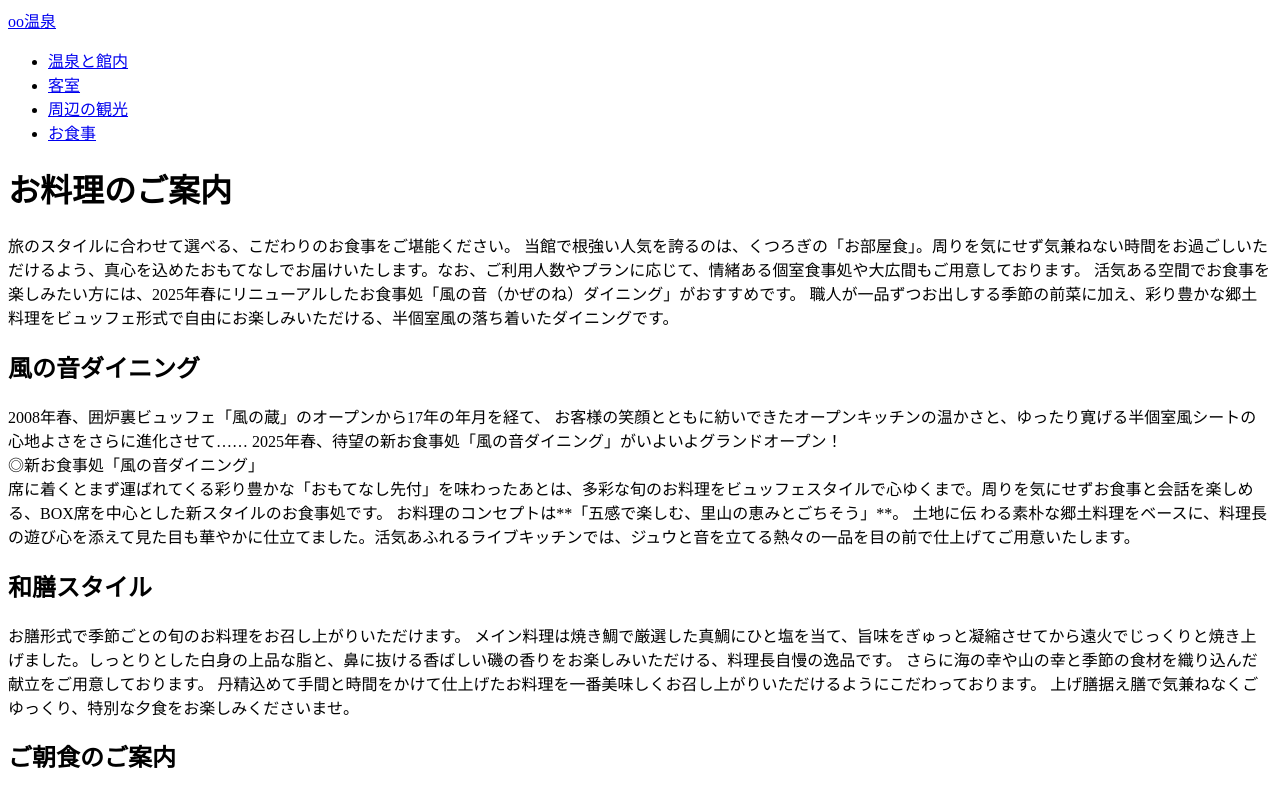
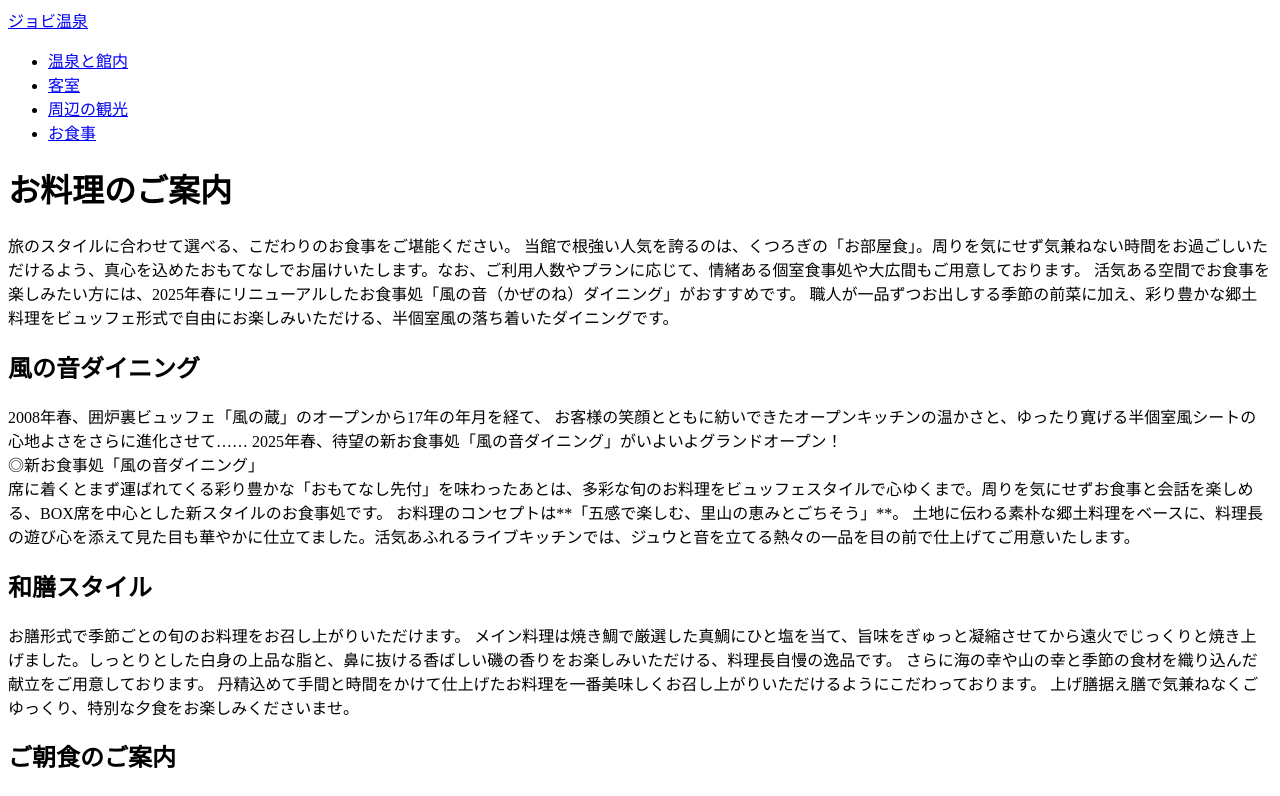
Before and after one commit to hayqto/team-hotel, a plain HTML site: page meals.html in a window 1280 px wide. Shown: the top 796 px of the page. Drawn offline with Linux system fonts and the light colour scheme; files that its build step writes are made by us from their sources.

Commit message:
タイトルをジョビ温泉に変更

```diff
--- a/meals.html
+++ b/meals.html
@@ -5,13 +5,13 @@
     <meta charset="UTF-8">
     <meta name="viewport" content="width=device-width, initial-scale=1.0">
     <link rel="stylesheet" href="./css/style.css">
-    <title>〇〇温泉</title>
+    <title>ジョビ温泉</title>
 </head>
 
 <body>
     <header class="onsen-header">
         <div class="header-inner">
-            <a href="index.html" class="site-title">oo温泉</a>
+            <a href="index.html" class="site-title">ジョビ温泉</a>
             <nav class="onsen-nav">
                 <ul>
                     <li><a href="onsen.html">温泉と館内</a></li>
@@ -37,8 +37,7 @@
             ◎新お食事処「風の音ダイニング」<br>
             席に着くとまず運ばれてくる彩り豊かな「おもてなし先付」を味わったあとは、多彩な旬のお料理をビュッフェスタイルで心ゆくまで。周りを気にせずお食事と会話を楽しめる、BOX席を中心とした新スタイルのお食事処です。
             お料理のコンセプトは**「五感で楽しむ、里山の恵みとごちそう」**。
-            土地に伝
-            わる素朴な郷土料理をベースに、料理長の遊び心を添えて見た目も華やかに仕立てました。活気あふれるライブキッチンでは、ジュウと音を立てる熱々の一品を目の前で仕上げてご用意いたします。</p>
+            土地に伝わる素朴な郷土料理をベースに、料理長の遊び心を添えて見た目も華やかに仕立てました。活気あふれるライブキッチンでは、ジュウと音を立てる熱々の一品を目の前で仕上げてご用意いたします。</p>
         <h2>和膳スタイル</h2>
         <p>お膳形式で季節ごとの旬のお料理をお召し上がりいただけます。
             メイン料理は焼き鯛で厳選した真鯛にひと塩を当て、旨味をぎゅっと凝縮させてから遠火でじっくりと焼き上げました。しっとりとした白身の上品な脂と、鼻に抜ける香ばしい磯の香りをお楽しみいただける、料理長自慢の逸品です。
```
